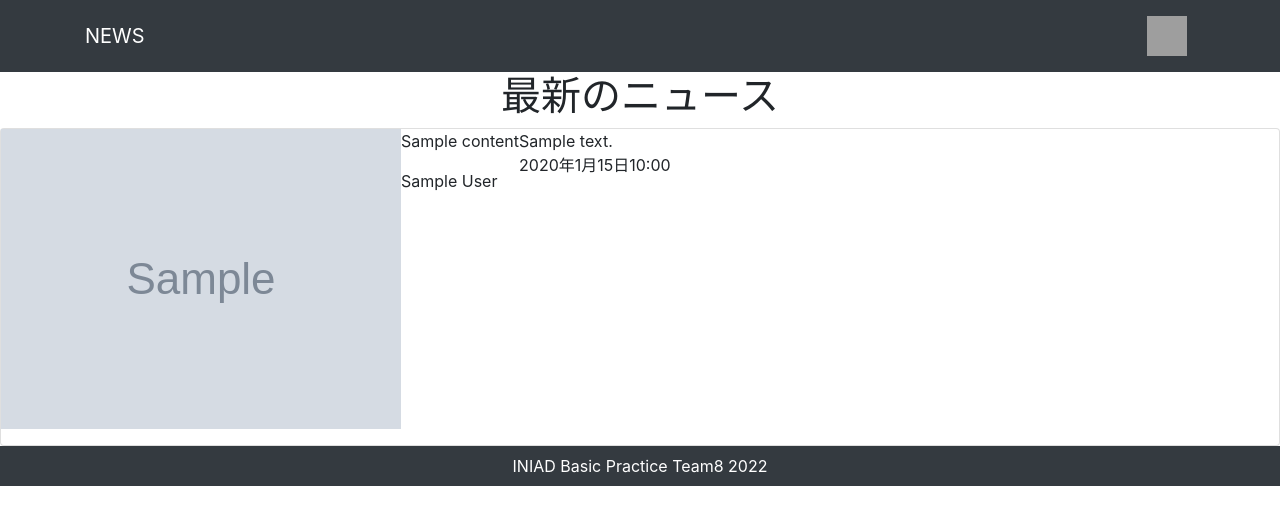
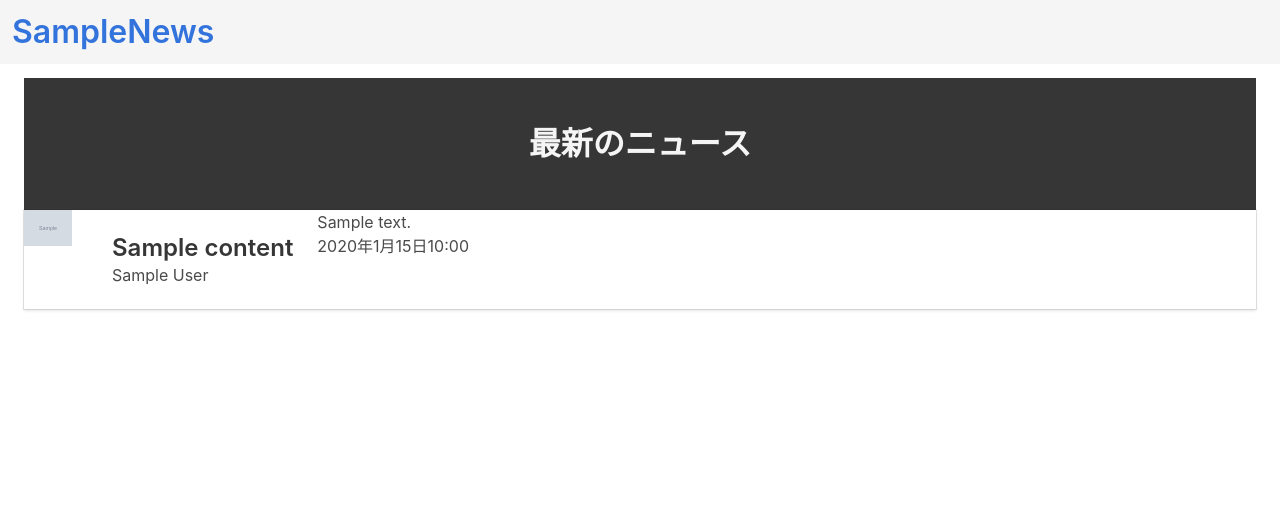
Before and after one commit to s1f102101154/enshu4, a Django app: template chat/templates/chat/index.html in a window 1280 px wide. Shown: the top 525 px of the page. Run offline with Django 4.2, Linux system fonts and the light colour scheme; the template is opened without the code that fills it: most values are stand-ins (such as "Sample title", 1, 10 or a date in 2020); grey boxes marked "Sample" are stand-in pictures; some libraries are stand-ins or nearby versions; grey boxes are pictures that could not be loaded.

Commit message:
Update base.html

```diff
--- a/chat/templates/chat/base.html
+++ b/chat/templates/chat/base.html
@@ -1,32 +1,35 @@
 {% load static %}
+
 <!DOCTYPE html>
-<html lang="en">
+<html lang="ja">
   <head>
-    <meta charset="UTF-8">
-    <meta name="viewport" content="width=device-width, initial-scale=1.0">
-    <link rel="stylesheet" href="https://stackpath.bootstrapcdn.com/bootstrap/4.4.1/css/bootstrap.min.css">
-    <title>news</title>
+    <meta charset="utf-8">
+    <meta name="viewport" content="width=device-width, initial-scale=1">
+    <title>SampleNews</title>
+    <link rel="stylesheet" href="https://cdnjs.cloudflare.com/ajax/libs/bulma/0.7.2/css/bulma.min.css">
+    <script defer src="https://use.fontawesome.com/releases/v5.3.1/js/all.js"></script>
+    <style type="text/css">
+      a { text-decoration:none; }
+      a:link { color : #000000; }
+      a:visited { color : #000000; }
+    </style>
   </head>
+
   <body>
-    <nav class="navbar navbar-expand-lg navbar-dark bg-dark">
-        <div class="container">
-            <a class="navbar-brand" href="/">NEWS</a>
-            <ul class="navbar-nav ml-auto">
-                <li class="nav-item">
-                    <a class="nav-link" href="/"><img src="https://illalet.com/wp-content/uploads/2018/10/16_2_281.png" width="40px" height="40px"></a>
-                </li>
-            </ul>
+    <nav class="navbar is-fixed-top is-light" role="navigation" aria-label="main navigation">
+      <div class="navbar-brand">
+        <h3 class="title is-3"><a class="navbar-item" href="#">SampleNews</a></h3>
       </div>
     </nav>
-    <main>
+
   <section class="section">
       {% block body %}{% endblock %}
   </section>
-    </main>
-    <footer class="py-2 bg-dark">
-        <p class="m-0 text-center text-white">INIAD Basic Practice Team8 2022</p>
-    </footer>
-    {% block extra_js %}
-    {% endblock %}
+
+  <style>
+  body {
+    padding-top: 30px;
+  }
+  </style>
   </body>
 </html>
```
Lines whose indentation alone changed are shown as unchanged.
